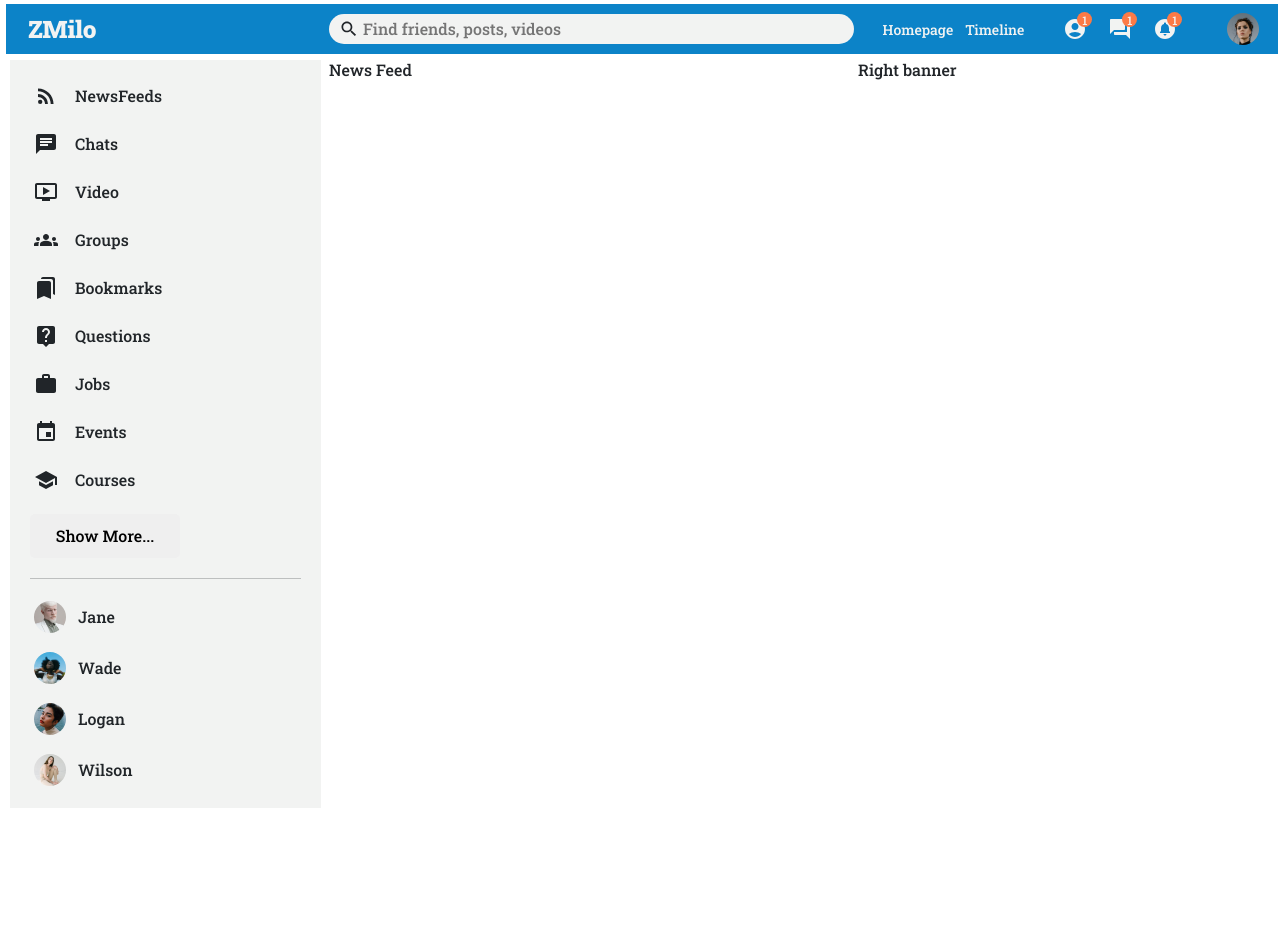
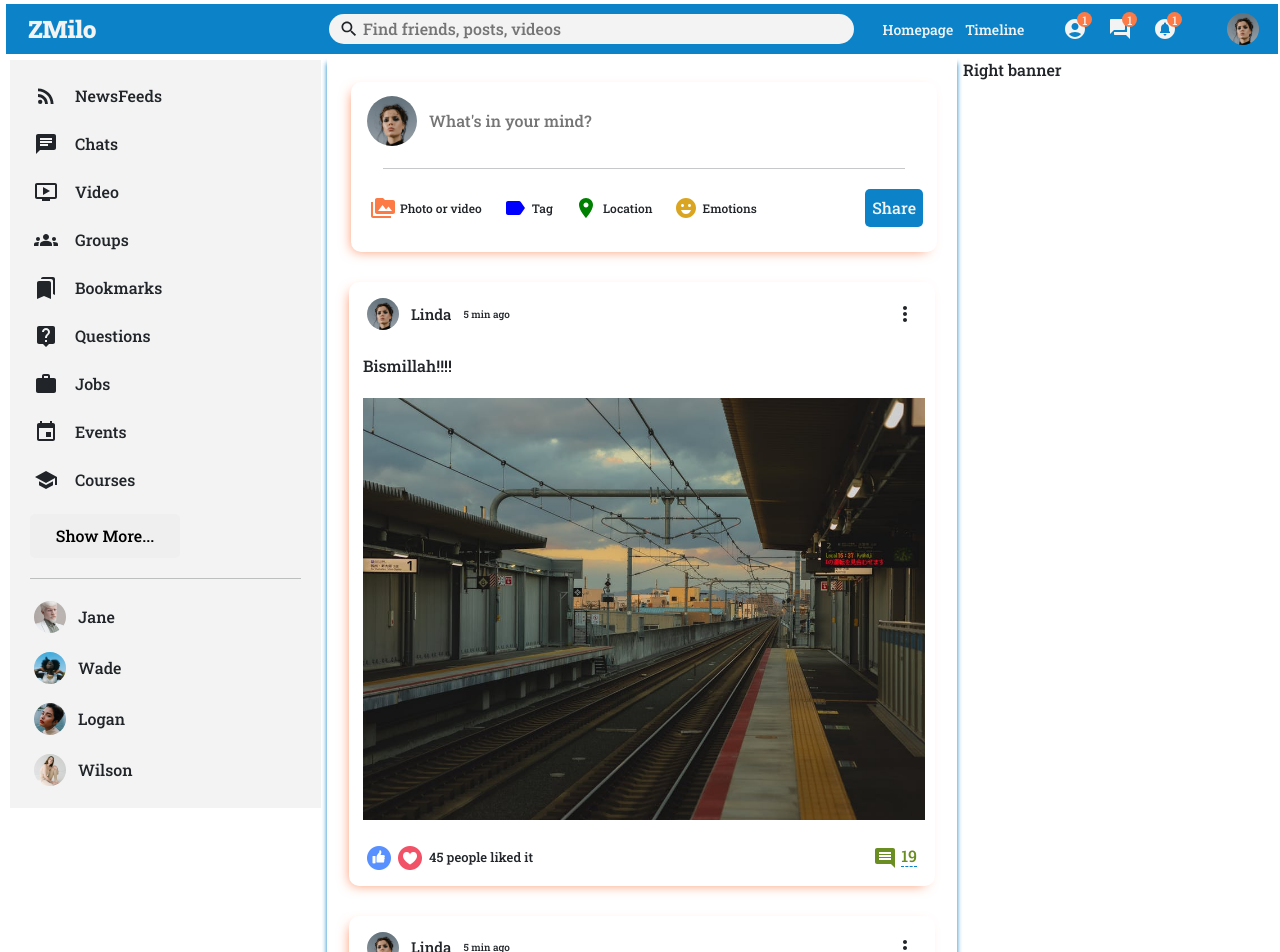
Before and after one commit to razzaksr/ZMiloReactUI, a React (Create React App) app: page / in a window 1280 px wide. Shown: the top 952 px of the page. Before the commit the page ends 814 px from the top, so only its background shows below. Built offline with nearby package versions, Linux system fonts and the light colour scheme.

Commit message:
Center Feed done

```diff
--- a/src/Componants/Feed/Feed.css
+++ b/src/Componants/Feed/Feed.css
@@ -1,3 +1,7 @@
 .fed{
-    flex: 5;
+    flex: 6;
+    box-shadow: 0px 5px 5px #0c83c8;
 }
+.wrapfed{
+    padding: 20px;
+}
--- a/src/Componants/Feed/Feed.js
+++ b/src/Componants/Feed/Feed.js
@@ -1,9 +1,14 @@
+import Post from "../Post/Post"
+import Share from "../Share/Share"
 import "./Feed.css"
 
 export default function Feed() {
   return (
     <div className="fed">
-        <p>News Feed</p>
+        <div className="wrapfed">
+          <Share/>
+          <Post/><Post/><Post/>
+        </div>
     </div>
   )
 }
--- /dev/null
+++ b/src/Componants/Post/Post.css
@@ -0,0 +1,68 @@
+.pst{
+    width: 100%;
+    border-radius: 10px;
+    margin: 30px 0;
+    -webkit-box-shadow: -4px 4px 13px -6px rgba(252,122,70,1);
+    -moz-box-shadow: -4px 4px 13px -6px rgba(252,122,70,1);
+    box-shadow: -4px 4px 13px -6px rgba(252,122,70,1);
+}
+.wrappost{
+    padding: 10px;
+}
+.postTop{
+    display: flex;
+    align-items: center;
+    justify-content: space-between;
+}
+.postTopLeft{
+    display: flex;
+    align-items: center;
+}
+.postProfileImg{
+    width: 32px;height: 32px;border-radius: 50px;object-fit: cover;
+}
+.postUsername{
+    font-size: 15px;
+    font-weight: 500;
+    margin: 0 10px;
+}
+.postDate{
+    font-size: 10px;
+}
+.postCenter{
+    margin: 20px 0;
+}
+.postImg{
+    margin-top: 20px;
+    width: 100%;
+    max-height: 500px;
+    object-fit: contain;
+}
+.postBottom{
+    display: flex;
+    align-items: center;
+    justify-content: space-between;
+}
+.postBottomLeft{
+    display: flex;
+    align-items: center;
+}
+.likeIcon{
+    width: 24px;
+    height: 24px;
+    margin-right: 5px;
+    cursor: pointer;
+}
+.postLikeCounter{
+    font-size: 13px;
+}
+.comIcon{
+    font-size: 20px !important;
+}
+.postBottomRight{
+    color:olivedrab;
+}
+.postCommentText{
+    cursor: pointer;
+    border-bottom: 1px dashed #0c83c8;
+}
--- /dev/null
+++ b/src/Componants/Post/Post.js
@@ -0,0 +1,37 @@
+import "./Post.css"
+import MoreVertIcon from '@mui/icons-material/MoreVert';
+import CommentIcon from '@mui/icons-material/Comment';
+
+export default function Post() {
+  return (
+    <div className="pst">
+        <div className="wrappost">
+            <div className="postTop">
+                <div className="postTopLeft">
+                    <img src="/props/person/1.jpeg" className="postProfileImg"/>
+                    <span className="postUsername">Linda</span>
+                    <span className="postDate">5 min ago</span>
+                </div>
+                <div className="postTopRight">
+                    <MoreVertIcon/>
+                </div>
+            </div>
+            <div className="postCenter">
+                <span className="postText">Bismillah!!!!</span>
+                <img src="/props/post/1.jpeg" className="postImg"/>
+            </div>
+            <div className="postBottom">
+                <div className="postBottomLeft">
+                    <img className="likeIcon" src="/props/like.png"/>
+                    <img className="likeIcon" src="/props/heart.png"/>
+                    <span className="postLikeCounter">45 people liked it</span>
+                </div>
+                <div className="postBottomRight">
+                    <CommentIcon className="comIcom"/>
+                    <span className="postCommentText">19</span>
+                </div>
+            </div>
+        </div>
+    </div>
+  )
+}
--- a/src/Componants/RightBanner/RightBanner.css
+++ b/src/Componants/RightBanner/RightBanner.css
@@ -1,3 +1,3 @@
 .banright{
-    flex: 4;
+    flex: 3;
 }
--- /dev/null
+++ b/src/Componants/Share/Share.css
@@ -0,0 +1,66 @@
+.shr{
+    width: 100%;
+    height: 170px;
+    border-radius: 10px;
+    -webkit-box-shadow: -4px 4px 13px -6px rgba(252,122,70,1);
+    -moz-box-shadow: -4px 4px 13px -6px rgba(252,122,70,1);
+    box-shadow: -4px 4px 13px -6px rgba(252,122,70,1);
+}
+
+.wrapshare{
+    padding: 10px;
+}
+
+.shareTop{
+    display: flex;
+    align-items: center;
+}
+.shareProfileImg{
+    width: 50px;
+    height: 50px;
+    border-radius: 50px;
+    object-fit: cover;
+    margin-right: 10px;
+}
+.shareInput{
+    border: none;
+    width: 80%;
+}
+.shareInput:focus{
+    outline:none;
+}
+.shareHr{
+    margin: 20px;
+}
+.shareBottom{
+    display: flex;
+    align-items: center;
+    justify-content: space-between;
+}
+.shareOptions{
+    display: flex;
+}
+.shareOption{
+    display: flex;
+    align-items: center;
+    margin-right: 15px;
+    cursor: pointer;
+}
+.shareIcon{
+    font-size: 18px;
+    margin-right: 3px;
+}
+.shareOptionText{
+    font-size: 12px;
+    font-weight: 500;
+}
+.shareButton{
+    border: none;
+    padding: 7px;
+    border-radius: 5px;
+    background-color: #0c83c8;
+    font-weight: 500;
+    margin-right: 20px x;
+    cursor: pointer;
+    color: #f2f3f2;
+}
--- /dev/null
+++ b/src/Componants/Share/Share.js
@@ -0,0 +1,41 @@
+import "./Share.css"
+import PermMediaIcon from '@mui/icons-material/PermMedia';
+import LabelIcon from '@mui/icons-material/Label';
+import LocationOnIcon from '@mui/icons-material/LocationOn';
+import EmojiEmotionsIcon from '@mui/icons-material/EmojiEmotions';
+
+
+export default function Share() {
+  return (
+    <div className="shr">
+        <div className="wrapshare">
+            <div className="shareTop">
+                <img className="shareProfileImg" src="/props/person/1.jpeg"/>
+                <input className="shareInput" placeholder="What's in your mind?" />
+            </div>
+            <hr className="shareHr"/>
+            <div className="shareBottom">
+                <div className="shareOptions">
+                    <div className="shareOption">
+                        <PermMediaIcon htmlColor="#fc7a46" className="shareIcon"/>
+                        <span className="shareOptionText">Photo or video</span>
+                    </div>
+                    <div className="shareOption">
+                        <LabelIcon htmlColor="blue" className="shareIcon"/>
+                        <span className="shareOptionText">Tag</span>
+                    </div>
+                    <div className="shareOption">
+                        <LocationOnIcon htmlColor="green" className="shareIcon"/>
+                        <span className="shareOptionText">Location</span>
+                    </div>
+                    <div className="shareOption">
+                        <EmojiEmotionsIcon htmlColor="goldenrod" className="shareIcon"/>
+                        <span className="shareOptionText">Emotions</span>
+                    </div>
+                </div>
+                <button className="shareButton">Share</button>
+            </div>
+        </div>
+    </div>
+  )
+}
```
